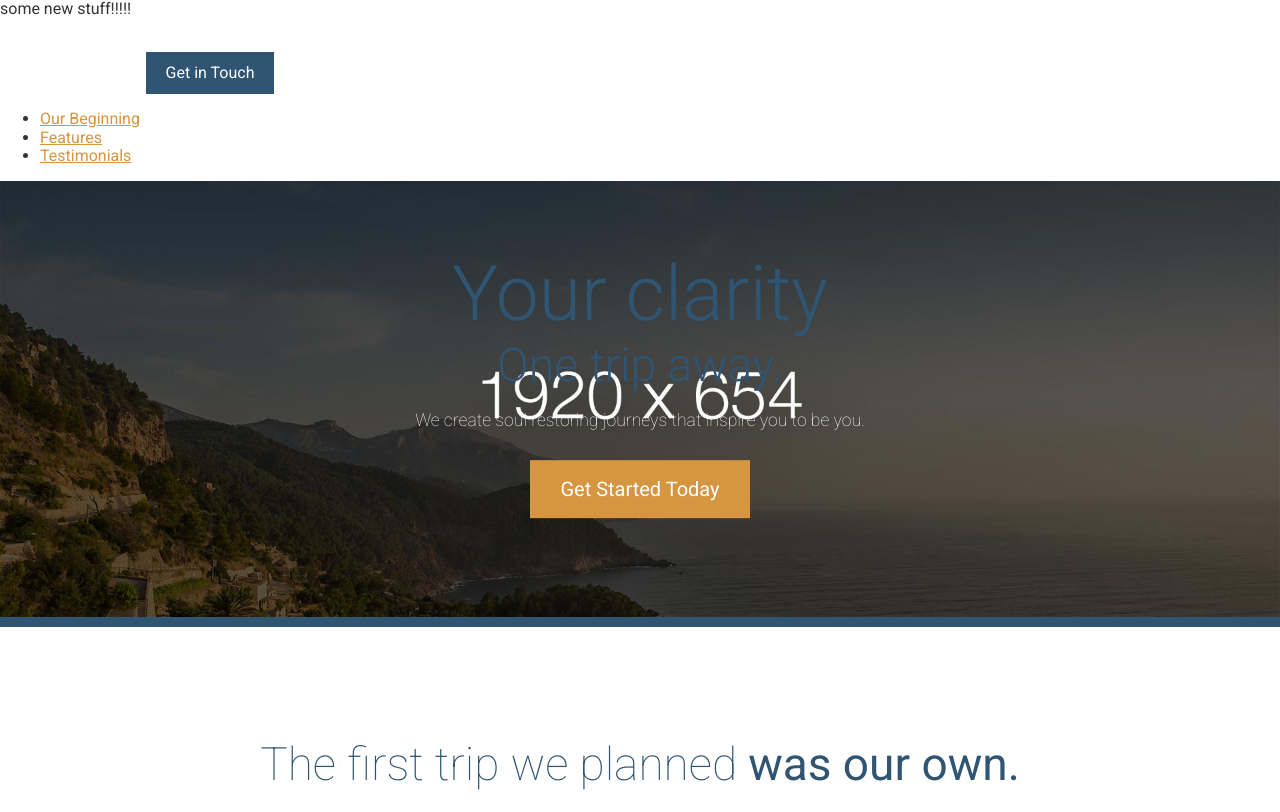
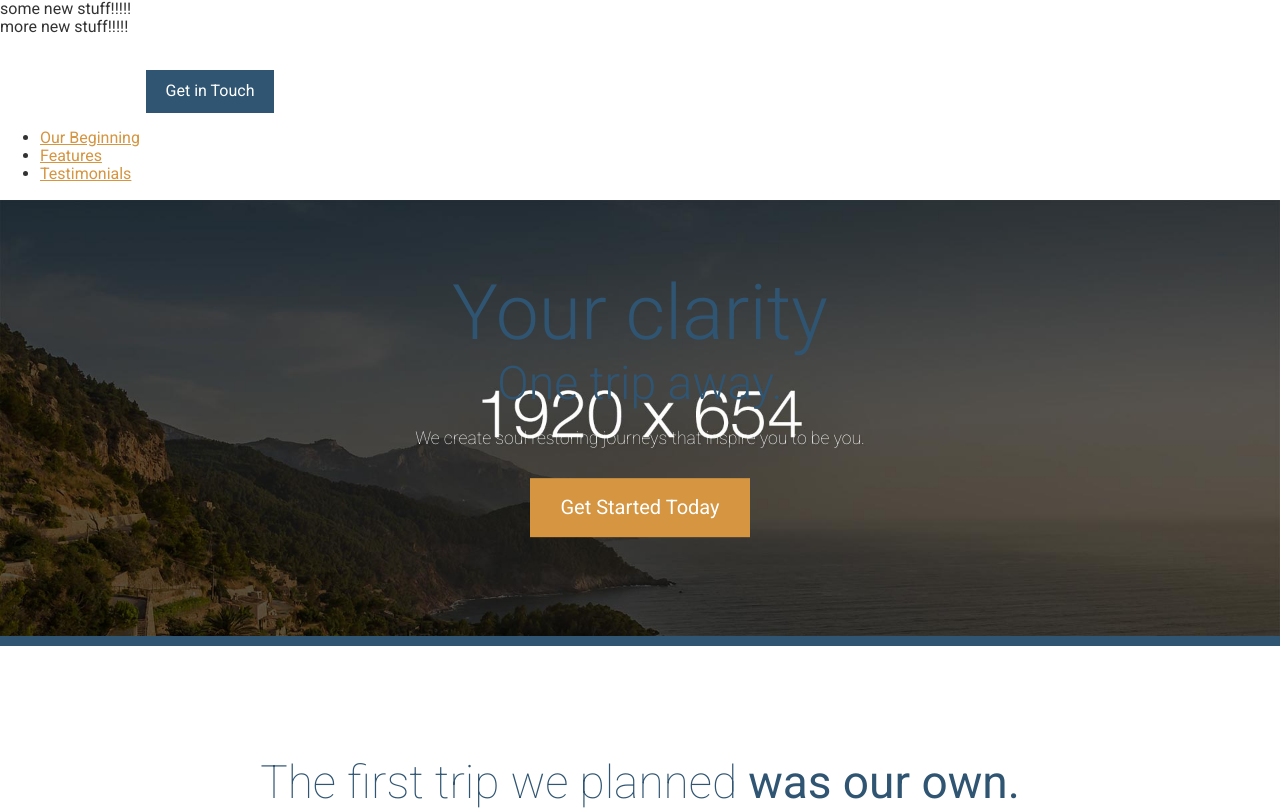
Before and after one commit to Prtfw/responsiveWeb, a website: page app/index.html in a window 1280 px wide. Shown: the top 812 px of the page. Drawn offline with Linux system fonts and the light colour scheme.

Commit message:
ore new stuff

```diff
--- a/app/index.html
+++ b/app/index.html
@@ -16,6 +16,10 @@
   <header>
     <div>
           some new stuff!!!!!
+
+    </div>
+        <div>
+          more new stuff!!!!!
 
     </div>
     <img src="assets/images/icons/clear-view-escapes.svg">
```
